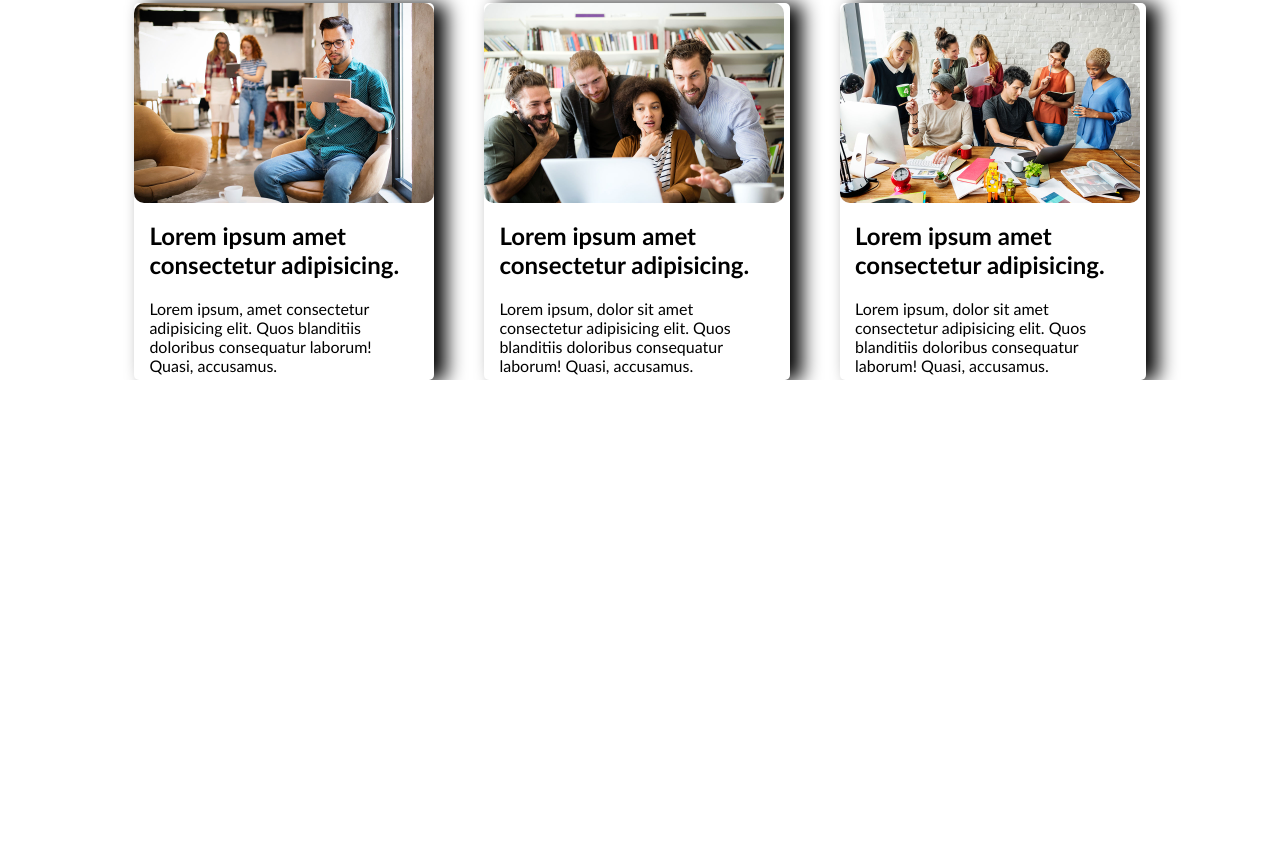
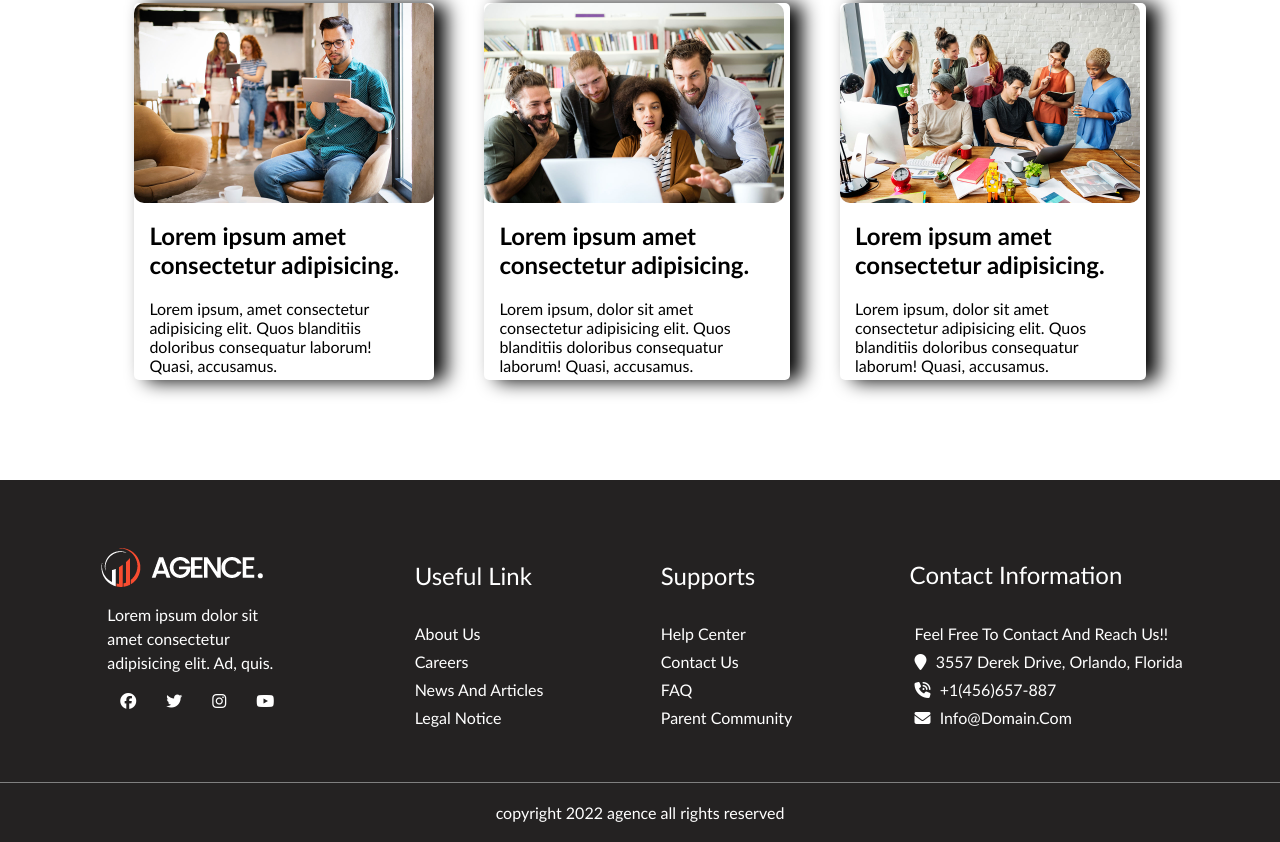
Before and after one commit to somaiya484/digital-agency, a plain HTML site: page index.html in a window 1280 px wide. Shown: the part 2031-2873 px from the top of the page. Before the commit the page ends 2411 px from the top, so only its background shows below. Drawn offline with Linux system fonts and the light colour scheme.

Commit message:
final style added

```diff
--- a/index.html
+++ b/index.html
@@ -6,6 +6,7 @@
     <meta name="viewport" content="width=device-width, initial-scale=1.0">
     <title>Digital</title>
     <link rel="stylesheet" href="style.css">
+    <script src="https://kit.fontawesome.com/f0458eb03b.js" crossorigin="anonymous"></script>
 </head>
 <body>
     <header>
@@ -144,7 +145,53 @@
     </section>
 
     <!--about us-->
-    <div class="main-div">
-    </div>
+    <section class="common-section">
+        <div class="all-about">
+            <div class="main-div">
+                <div class="social">
+                    <img src="asset/logo/logo.png" alt="">
+                    <p>
+                        Lorem ipsum dolor sit amet consectetur adipisicing elit. Ad, quis.
+                    </p>
+                    <div class="icon">
+                        <i class="fa-brands fa-facebook"></i>
+                        <i class="fa-brands fa-twitter"></i>
+                        <i class="fa-brands fa-instagram"></i>
+                        <i class="fa-brands fa-youtube"></i>
+                    </div>
+                </div>
+                <div class="menu">
+                    <h2>Useful link</h2>
+                    <ul>
+                        <li>About us</li>
+                        <li>careers</li>
+                        <li>news and articles</li>
+                        <li>legal notice</li>
+                    </ul>
+                </div>
+                <div class="menu">
+                    <h2>supports</h2>
+                    <ul>
+                        <li>Help center</li>
+                        <li>contact us</li>
+                        <li>FAQ</li>
+                        <li>parent community</li>
+                    </ul>
+                </div>
+                <div class="menu">
+                    <h2>contact information</h2>
+                    <p>feel free to contact and reach us!!</p>
+                    <ul>
+                        <li><i class="fa-solid fa-location-pin"></i> 3557 Derek Drive, Orlando, Florida</li>
+                        <li><i class="fa-solid fa-phone-volume"></i> +1(456)657-887</li>
+                        <li><i class="fa-solid fa-envelope"></i> info@domain.com</li>
+                    </ul>
+                </div>
+            </div>
+        </div>
+    </section>
+    <footer>
+        <p>copyright 2022 agence all rights reserved</p>
+    </footer>
 </body>
 </html>
--- a/style.css
+++ b/style.css
@@ -206,3 +206,60 @@
 .blog-1 p{
     padding: 5px 15px;
 }
+/* contact us section */
+.all-about{
+    width: 100%;
+    background-color: rgb(36, 34, 34);
+}
+.main-div{
+    display: flex;
+    justify-content: space-evenly;
+    align-items: center;
+    margin: auto;
+    gap: 70px;
+    border-bottom: 1px solid gray;
+    color: white;
+    padding: 50px;
+}
+.social{
+    width: 200px;
+}
+.social p{
+    line-height: 24px;
+    padding: 10px;
+}
+.icon{
+    padding: 8px;
+    display: flex;
+    justify-content: space-around;
+    margin: auto;
+    align-items: center;
+}
+.menu h2{
+    font-weight: 300;
+    padding:30px 0px ;
+    text-align: left;
+    text-transform: capitalize;
+}
+.menu ul{
+    list-style: none;
+}
+.menu li{
+    line-height: 28px;
+    text-transform: capitalize;
+}
+.menu p{
+    padding: 5px;
+    text-transform: capitalize;
+}
+.menu ul li i{
+    padding: 0px 5px;
+}
+/* footer */
+footer{
+    padding: 20px;
+    background-color: rgb(36, 34, 34);
+    text-align: center;
+    color: white;
+    font-weight: 300;
+}
```
